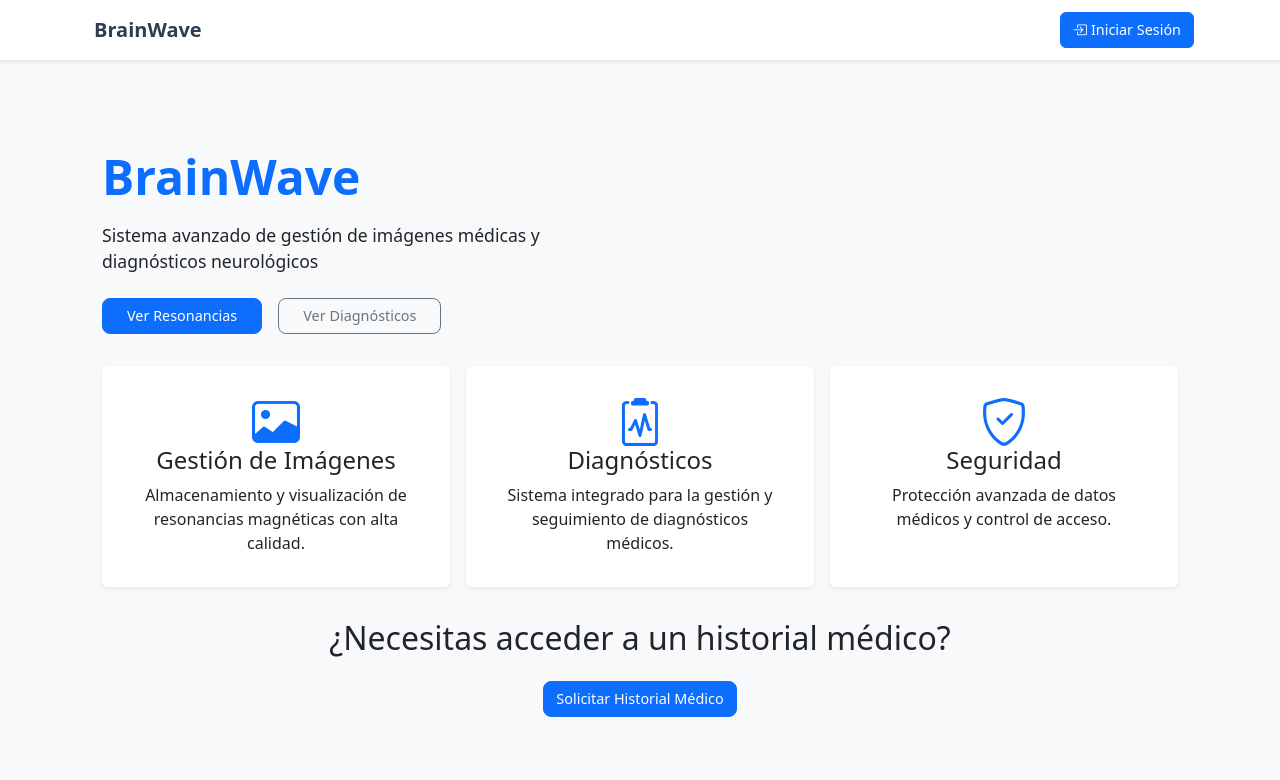
After one commit to MxrixLu/arQuipitosProyecto, a Django app: page / in a window 1280 px wide. The commit adds this page. Shown: the top 780 px of the page. Run offline with Django 3.2, Linux system fonts and the light colour scheme.

Commit message:
Add landing page and update base template for user authentication

```diff
--- a/brainwave/brainwave/settings.py
+++ b/brainwave/brainwave/settings.py
@@ -67,6 +67,7 @@ TEMPLATES = [
             os.path.join(BASE_DIR, 'templates'),
             os.path.join(BASE_DIR, 'historial_medico', 'templates'),
             os.path.join(BASE_DIR, 'eventos_medicos', 'templates'),
+            os.path.join(BASE_DIR, 'brainwave', 'templates'),
         ],
         'APP_DIRS': True,
         'OPTIONS': {
--- /dev/null
+++ b/brainwave/brainwave/templates/index.html
@@ -0,0 +1,98 @@
+{% extends 'base.html' %}
+
+{% block title %}BrainWave - Sistema de Gestión de Imágenes Médicas{% endblock %}
+
+{% block content %}
+<div class="container">
+    <!-- Hero Section -->
+    <div class="row align-items-center py-3">
+        <div class="col-lg-6">
+            <h1 class="display-4 fw-bold text-primary mb-3">BrainWave</h1>
+            <p class="lead mb-4">Sistema avanzado de gestión de imágenes médicas y diagnósticos neurológicos</p>
+            <div class="d-grid gap-2 d-md-flex justify-content-md-start">
+                <a href="{% url 'vista_resonancias' %}" class="btn btn-primary btn-lg px-4 me-md-2">Ver Resonancias</a>
+                <a href="{% url 'lista_diagnosticos' %}" class="btn btn-outline-secondary btn-lg px-4">Ver Diagnósticos</a>
+            </div>
+        </div>
+        <div class="col-lg-6">
+            <div class="text-center">
+                <i class="bi bi-brain display-1 text-primary"></i>
+            </div>
+        </div>
+    </div>
+
+    <!-- Features Section -->
+    <div class="row g-3 py-3">
+        <div class="col-md-4">
+            <div class="card h-100 border-0 shadow-sm">
+                <div class="card-body text-center">
+                    <i class="bi bi-image text-primary display-4 mb-3"></i>
+                    <h3 class="card-title h4">Gestión de Imágenes</h3>
+                    <p class="card-text">Almacenamiento y visualización de resonancias magnéticas con alta calidad.</p>
+                </div>
+            </div>
+        </div>
+        <div class="col-md-4">
+            <div class="card h-100 border-0 shadow-sm">
+                <div class="card-body text-center">
+                    <i class="bi bi-clipboard2-pulse text-primary display-4 mb-3"></i>
+                    <h3 class="card-title h4">Diagnósticos</h3>
+                    <p class="card-text">Sistema integrado para la gestión y seguimiento de diagnósticos médicos.</p>
+                </div>
+            </div>
+        </div>
+        <div class="col-md-4">
+            <div class="card h-100 border-0 shadow-sm">
+                <div class="card-body text-center">
+                    <i class="bi bi-shield-check text-primary display-4 mb-3"></i>
+                    <h3 class="card-title h4">Seguridad</h3>
+                    <p class="card-text">Protección avanzada de datos médicos y control de acceso.</p>
+                </div>
+            </div>
+        </div>
+    </div>
+
+    <!-- Call to Action -->
+    <div class="row py-3">
+        <div class="col-12 text-center">
+            <h2 class="mb-4">¿Necesitas acceder a un historial médico?</h2>
+            <a href="{% url 'historial_medico:solicitar_historial_medico' %}" class="btn btn-primary btn-lg">
+                Solicitar Historial Médico
+            </a>
+        </div>
+    </div>
+</div>
+
+<style>
+    .bi {
+        line-height: 1;
+    }
+    .card {
+        transition: transform 0.2s;
+        padding: 1rem;
+    }
+    .card:hover {
+        transform: translateY(-5px);
+    }
+    .display-1 {
+        font-size: 6rem;
+    }
+    .container {
+        padding: 1rem 0.5rem;
+    }
+    .display-4 {
+        font-size: 2.5rem;
+    }
+    .lead {
+        font-size: 1.1rem;
+    }
+    @media (min-width: 768px) {
+        .container {
+            padding: 1.5rem 1rem;
+        }
+        .display-4 {
+            font-size: 3rem;
+        }
+    }
+</style>
+{% endblock %}
--- a/brainwave/brainwave/urls.py
+++ b/brainwave/brainwave/urls.py
@@ -19,9 +19,8 @@ from django.conf import settings
 from django.conf.urls.static import static
 from . import views
 
-from brainwave import views
-
 urlpatterns = [
+    path('', views.index, name='index'),  # Add this line for the landing page
     path('admin/', admin.site.urls),
     path('eventos-medicos/', include('eventos_medicos.urls')),
     path('historial-medico/', include('historial_medico.urls', namespace='historial_medico')),
--- a/brainwave/eventos_medicos/templates/base.html
+++ b/brainwave/eventos_medicos/templates/base.html
@@ -28,12 +28,15 @@
       .navbar-brand {
         font-weight: bold;
         color: var(--primary-color);
-        font-size: 1.5rem;
+        font-size: 1.25rem;
       }
 
       .navbar {
         box-shadow: 0 2px 4px rgba(0, 0, 0, 0.1);
         background-color: white !important;
+        padding-top: 0.5rem;
+        padding-bottom: 0.5rem;
+        min-height: 60px;
       }
 
       .card {
@@ -67,6 +70,16 @@
           padding: 3rem 2rem;
         }
       }
+
+      .btn {
+        padding: 0.375rem 0.75rem;
+        font-size: 0.9rem;
+      }
+
+      .navbar .container {
+        padding-top: 0;
+        padding-bottom: 0;
+      }
     </style>
   </head>
   <body>
@@ -84,9 +97,23 @@
           <span class="navbar-toggler-icon"></span>
         </button>
         <div class="collapse navbar-collapse" id="navbarNav">
-          <ul class="navbar-nav">
-            <!-- Menú de navegación vacío por ahora -->
+          <ul class="navbar-nav me-auto">
+            <!-- Navigation items can go here -->
           </ul>
+          <div class="d-flex">
+            {% if user.is_authenticated %}
+              <div class="d-flex align-items-center">
+                <span class="me-3">{{ user.username }}</span>
+                <a href="{% url 'logout' %}" class="btn btn-outline-danger">
+                  <i class="bi bi-box-arrow-right me-1"></i>Cerrar Sesión
+                </a>
+              </div>
+            {% else %}
+              <a href="{% url 'social:begin' 'auth0' %}" class="btn btn-primary">
+                <i class="bi bi-box-arrow-in-right me-1"></i>Iniciar Sesión
+              </a>
+            {% endif %}
+          </div>
         </div>
       </div>
     </nav>
```
